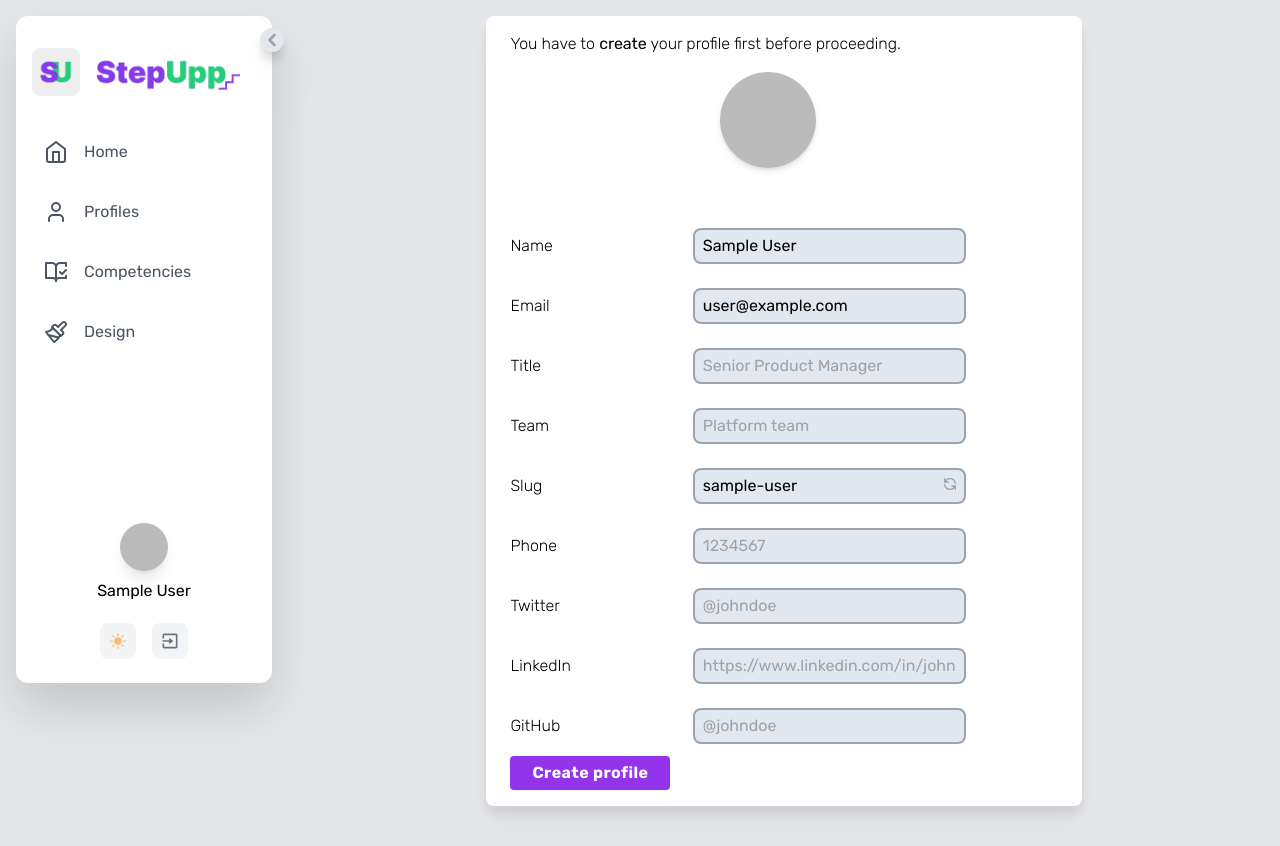
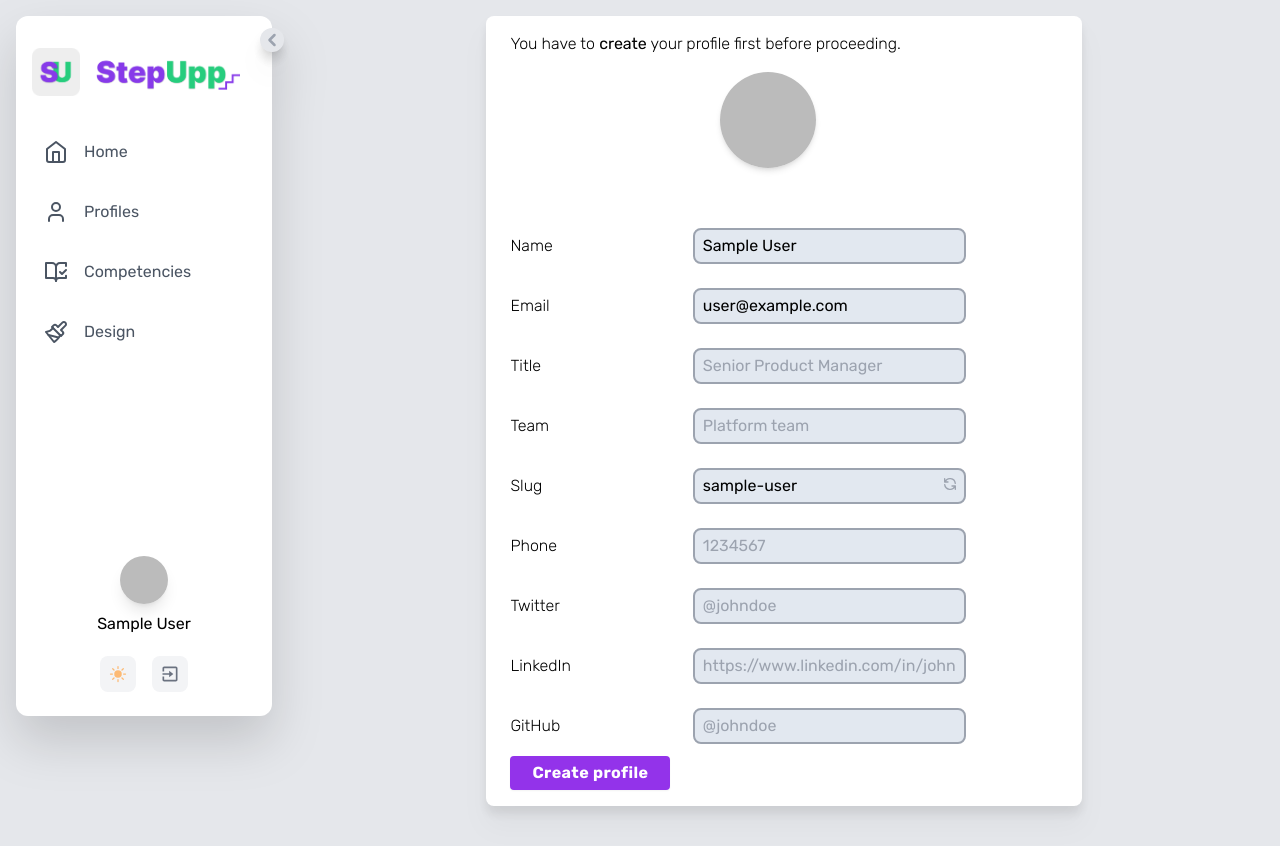
Before and after one commit to ephimoff/step-upp, a Next.js app: page /myprofile in a window 1280 px wide. Built offline with nearby package versions, Linux system fonts and the light colour scheme; no server answers; the database is empty; sample sign-in values are in the browser's storage.

Commit message:
fixed sidebar shrinking

```diff
--- a/src/components/Sidebar/Sidebar.tsx
+++ b/src/components/Sidebar/Sidebar.tsx
@@ -64,7 +64,7 @@ export default function Sidebar({
         } sticky top-0 h-screen text-black duration-300`}
       >
         {/* visible part of the sidebar */}
-        <div className="relative m-4 h-5/6 rounded-xl bg-white pt-8 drop-shadow-2xl transition duration-300 ease-in-out dark:bg-slate-800 dark:bg-gradient-to-tl dark:from-slate-800 dark:to-[#334562]">
+        <div className="relative m-4 h-5/6 min-h-[700px] rounded-xl bg-white pt-8 drop-shadow-2xl transition duration-300 ease-in-out dark:bg-slate-800 dark:bg-gradient-to-tl dark:from-slate-800 dark:to-[#334562]">
           <div className="px-4">
             <div
               onClick={toggleSidebar}
```
Also changed, not shown: 1 other file (tests, documents, lock files or other folders).
